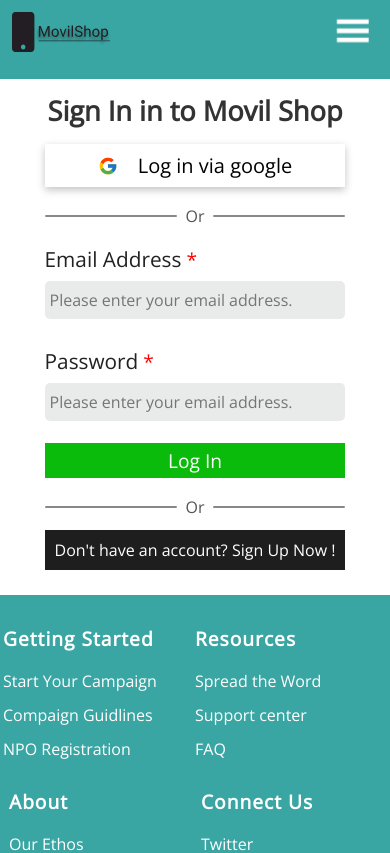
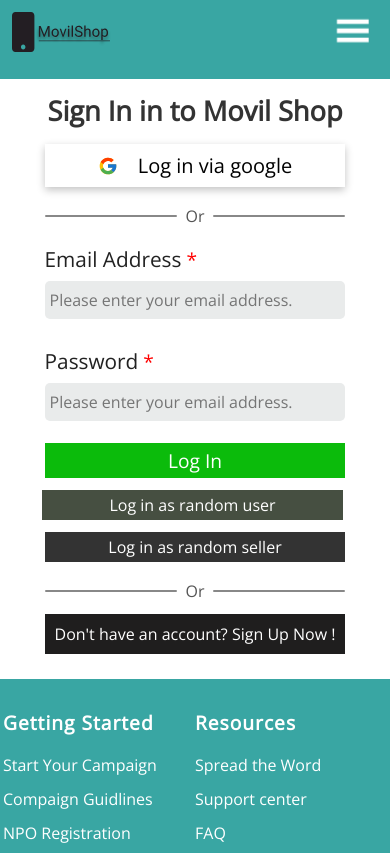
Before and after one commit to ddepu11/movil_shop_cient_side_react, a React (Create React App) app: page /sign-in in a window 390 px wide. Shown: the top 853 px of the page. Built offline with nearby package versions, Linux system fonts and the light colour scheme; no server answers.

Commit message:
style : login btns for mobile view

```diff
--- a/src/screens/signin/SignInScreen.jsx
+++ b/src/screens/signin/SignInScreen.jsx
@@ -17,6 +17,8 @@
     passwordValidationMessageTag,
     handleLoginViaGoogle,
     googleAuthLoading,
+    loginAsRanomUser,
+    loginAsRandomSeller,
   } = SignInScreenLogic();
 
   return (
@@ -61,6 +63,7 @@
               <span>Or</span>
               <div className="right" />
             </div>
+
             <form>
               <FormControl
                 inputValue={userCredentials.email}
@@ -99,6 +102,41 @@
               >
                 Log In
               </Button>
+
+              <div className="random_user_admin_login_btns flex">
+                <Button
+                  pt="8px"
+                  pb="8px"
+                  pl="0px"
+                  pr="0px"
+                  mt="12px"
+                  mr="5px"
+                  fs="1em"
+                  width="49%"
+                  bgColor="var(--tertiary-color)"
+                  bSh=""
+                  tr=""
+                  handleClick={loginAsRanomUser}
+                >
+                  Log in as random user
+                </Button>
+
+                <Button
+                  pt="8px"
+                  pb="8px"
+                  pl="0px"
+                  pr="0px"
+                  mt="12px"
+                  fs="1em"
+                  width="49%"
+                  bgColor="var(--little-dark-color)"
+                  bSh=""
+                  tr=""
+                  handleClick={loginAsRandomSeller}
+                >
+                  Log in as random seller
+                </Button>
+              </div>
             </form>
 
             <div className="or flex">
@@ -202,6 +240,14 @@
           padding: 9px 10px !important;
         }
       }
+
+      .random_user_admin_login_btns {
+        flex-direction: column;
+
+        button {
+          width: 100% !important;
+        }
+      }
     }
   }
 
--- a/src/screens/signin/logic/SignInScreenLogic.jsx
+++ b/src/screens/signin/logic/SignInScreenLogic.jsx
@@ -53,7 +53,7 @@
   };
 
   const handleSubmit = (e) => {
-    e.preventDefault();
+    e && e.preventDefault();
 
     const { email, password } = userCredentials;
 
@@ -86,6 +86,32 @@
       });
   };
 
+  const loginAsRanomUser = () => {
+    const users = [
+      { email: 'ayush11@gmail.com', password: '111111' },
+      { email: 'abhinav11@gmail.com', password: '111111' },
+    ];
+
+    const randomUser = users[Math.floor(Math.random() * users.length)];
+
+    dispatch(customUserSignIn(randomUser.email, randomUser.password));
+    setUserCredentials({ password: '', email: '' });
+  };
+
+  const loginAsRandomSeller = () => {
+    const users = [
+      { email: 'ddepu11@gmail.com', password: '111111' },
+      { email: 'mohan11@gmail.com', password: '111111' },
+    ];
+
+    const randomUser = users[Math.floor(Math.random() * users.length)];
+
+    dispatch(customUserSignIn(randomUser.email, randomUser.password));
+
+    dispatch(customUserSignIn('', ''));
+    setUserCredentials({ password: '', email: '' });
+  };
+
   return {
     userLoading,
     handleSubmit,
@@ -95,6 +121,8 @@
     passwordValidationMessageTag,
     handleLoginViaGoogle,
     googleAuthLoading,
+    loginAsRanomUser,
+    loginAsRandomSeller,
   };
 };
 
```
